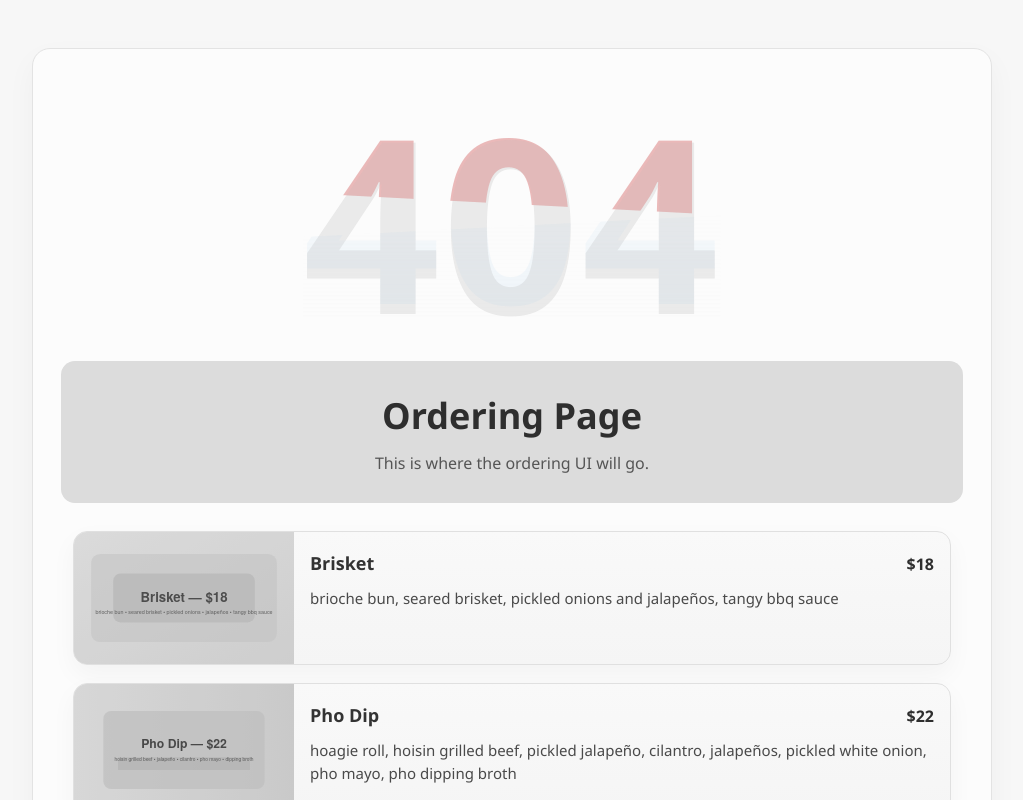
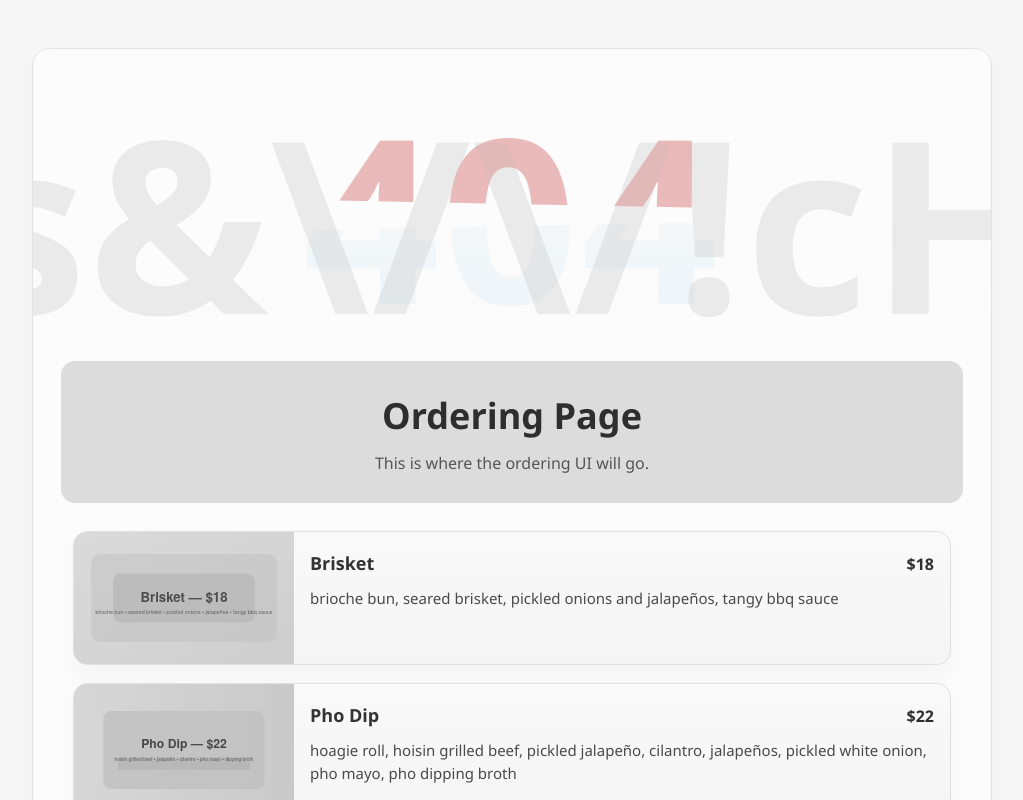
Before and after one commit to sklores/digisandwich, a React (Vite) app: page /order in a window 1280 px wide. Shown: the top 800 px of the page, without its empty margins (128-1151 px from the left). Built offline with nearby package versions, Linux system fonts and the light colour scheme.

Commit message:
Update ordering page ghost label

```diff
--- a/src/pages/Order.tsx
+++ b/src/pages/Order.tsx
@@ -26,13 +26,15 @@ const items = [
   },
 ]
 
+const ghostLabel = 's&\\/\\/!cH'
+
 function Order() {
   return (
     <div className="app-shell">
       <div className="page order-page">
         <div className="hero">
           <div className="ghost-404" aria-hidden="true">
-            404
+            {ghostLabel}
           </div>
         </div>
 
```
